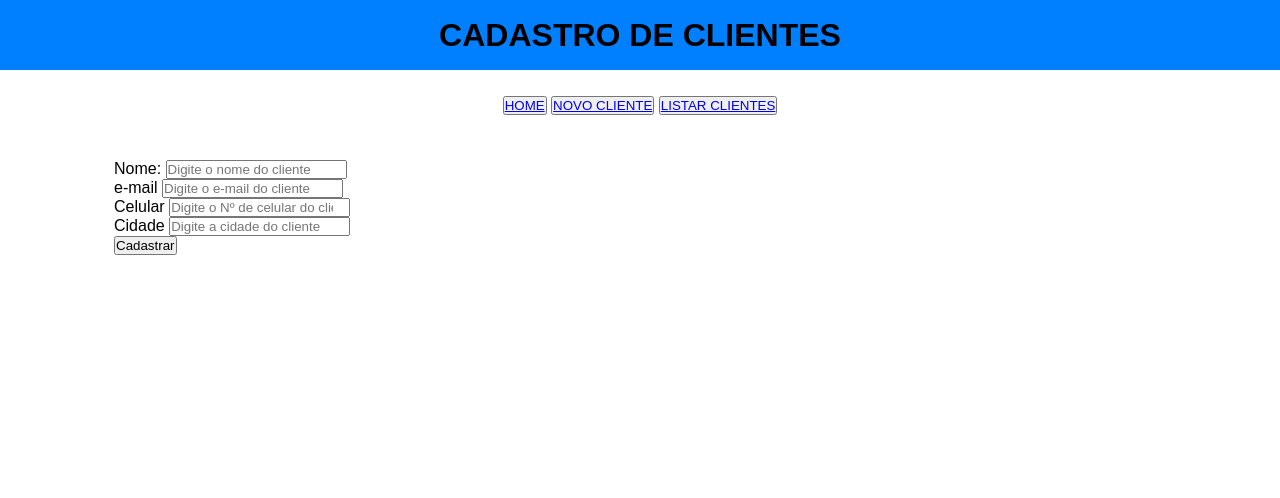
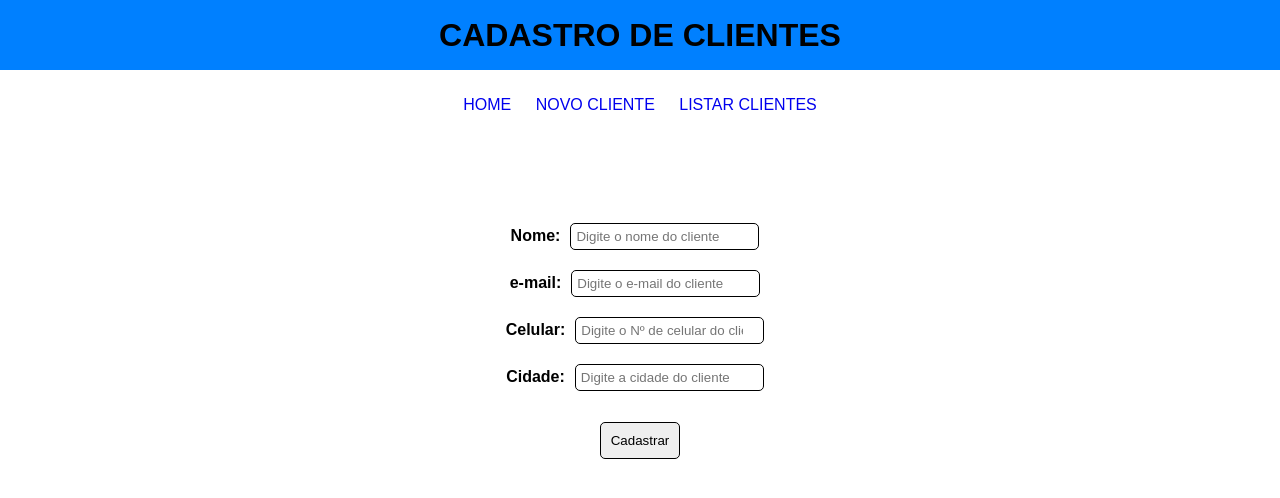
Before and after one commit to VictorMoreira97/Programacao-Web, a PHP site: page /CRUD_PHP/index.php?page=novo in a window 1280 px wide. Shown: the top 498 px of the page. Run offline with PHP 8.4, Linux system fonts and the light colour scheme.

Commit message:
Modificação no css da Página

```diff
--- a/CRUD_PHP/index.php
+++ b/CRUD_PHP/index.php
@@ -12,9 +12,9 @@
     <header>
         <h1>CADASTRO DE CLIENTES</h1>
         <nav>
-            <button type="button" class="button blue"><a href="index.php">HOME</a></button>
-            <button type="button" class="button blue"><a href="?page=novo">NOVO CLIENTE</a></button>
-            <button type="button" class="button blue"><a href="?page=listar">LISTAR CLIENTES</a></button>
+            <a href="index.php">HOME</a>
+            <a href="?page=novo">NOVO CLIENTE</a>
+            <a href="?page=listar">LISTAR CLIENTES</a>
         </nav>
     </header>
 
--- a/CRUD_PHP/novo_cliente.php
+++ b/CRUD_PHP/novo_cliente.php
@@ -15,19 +15,27 @@
 
             <input type="hidden" name="acao" value="cadastrar">
 
-            <label for="">Nome: </label>
-            <input type="text" name="nome" placeholder="Digite o nome do cliente"> <br>
+            <div class="inputDiv">
+                <label for="">Nome: </label>
+                <input type="text" name="nome" placeholder="Digite o nome do cliente"> <br>
+            </div>
 
-            <label for="">e-mail</label>
-            <input type="email" name="email" id="" placeholder="Digite o e-mail do cliente"> <br>
+            <div class="inputDiv">
+                <label for="">e-mail:</label>
+                <input type="email" name="email" id="" placeholder="Digite o e-mail do cliente"> <br>
+            </div>
 
-            <label for="">Celular</label>
-            <input type="number" name="celular" id="" placeholder="Digite o Nº de celular do cliente"> <br>
+            <div class="inputDiv">
+                <label for="">Celular:</label>
+                <input type="number" name="celular" id="" placeholder="Digite o Nº de celular do cliente"> <br>
+            </div>
 
-            <label for="">Cidade</label>
-            <input type="text" name="cidade" placeholder="Digite a cidade do cliente"> <br>
+            <div class="inputDiv">
+                <label for="">Cidade:</label>
+                <input type="text" name="cidade" placeholder="Digite a cidade do cliente"> <br>
+            </div>
 
-            <input type="submit" value="Cadastrar"> <br>
+            <input type="submit" value="Cadastrar" class="btnCadastrar"> <br>
         </form>
     </main>
 
--- a/CRUD_PHP/style.css
+++ b/CRUD_PHP/style.css
@@ -15,6 +15,33 @@ body {
     display: flex;
     flex-direction: column;
     font-family: 'Karla', sans-serif;
+}
+
+.listar-usuario {
+    margin: 10px auto;
+    margin-top: 30px;
+}
+
+.btnActionEdit {
+    background-color: blue;
+    border: none;
+    padding: 10px;
+    color: white;
+    border-radius: 7px;
+}
+
+.btnActionDelet {
+    background-color: red;
+    border: none;
+    padding: 10px;
+    color: white;
+    border-radius: 7px;
+}
+
+a {
+    text-decoration: none;
+    padding: 10px;
+    cursor: pointer;
 }
 
 header {
@@ -49,6 +76,41 @@ footer {
     font-style: italic;
 }
 
+form {
+    display: flex;
+    flex-direction: column;
+    justify-content: center;
+    align-items: center;
+    width: 100%;
+    margin-top: 5%;
+}
+
+label {
+    font-weight: bold;
+}
+
+.inputDiv {
+    display: flex;
+    gap: 10px;
+    margin: 10px;
+    align-items: center;
+}
+
+input {
+    padding: 5px;
+    border-radius: 5px;
+    border: 1px solid black;
+}
+
+.btnCadastrar {
+    padding: 10px;
+    margin-top: 2%;
+
+}
+
+
+
+
 @media (max-width:480px){
     header{
         position:fixed;
@@ -67,5 +129,9 @@ footer {
 }
 
 table, th, td {
-    border: 0.5px solid;
-  }
+    border: 1px solid;
+    border-collapse: collapse;
+    padding: 10px;
+    margin: 0 auto;
+    flex-direction: column;
+}
```
Also changed, not shown: CRUD_PHP/listar_clientes.php (+5 -4 lines).
